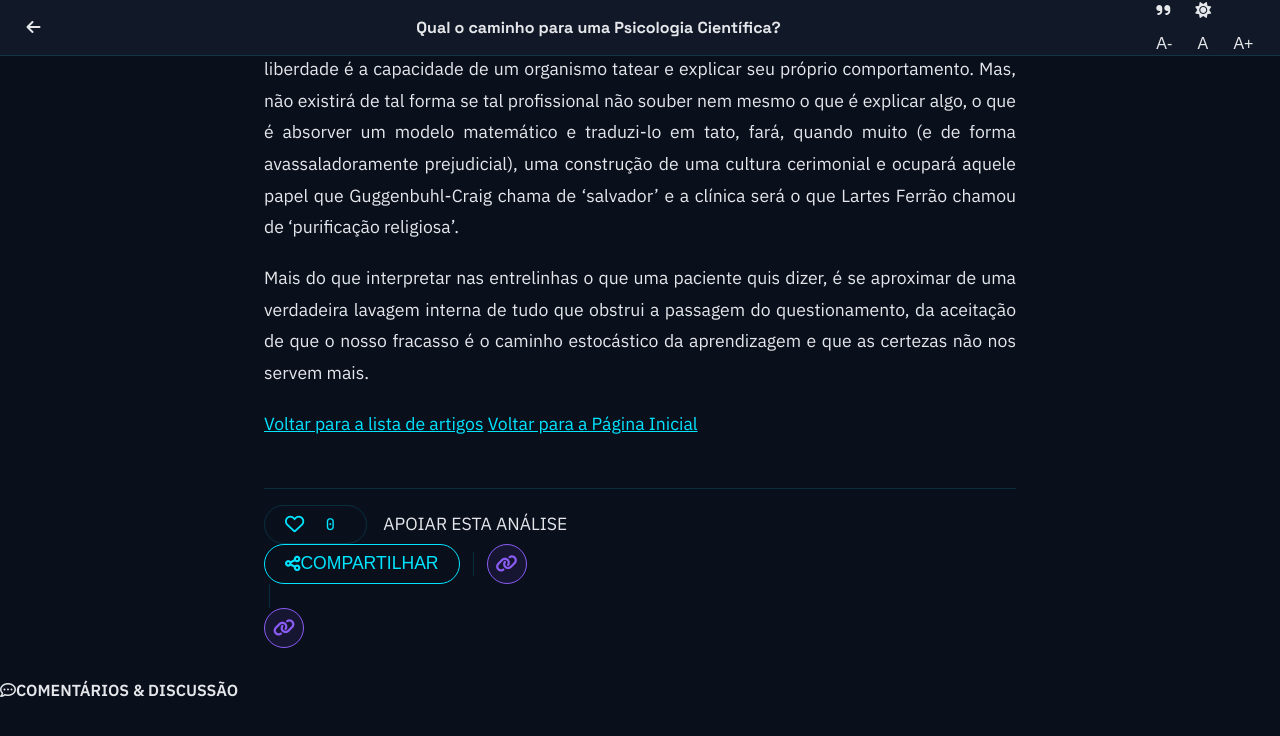
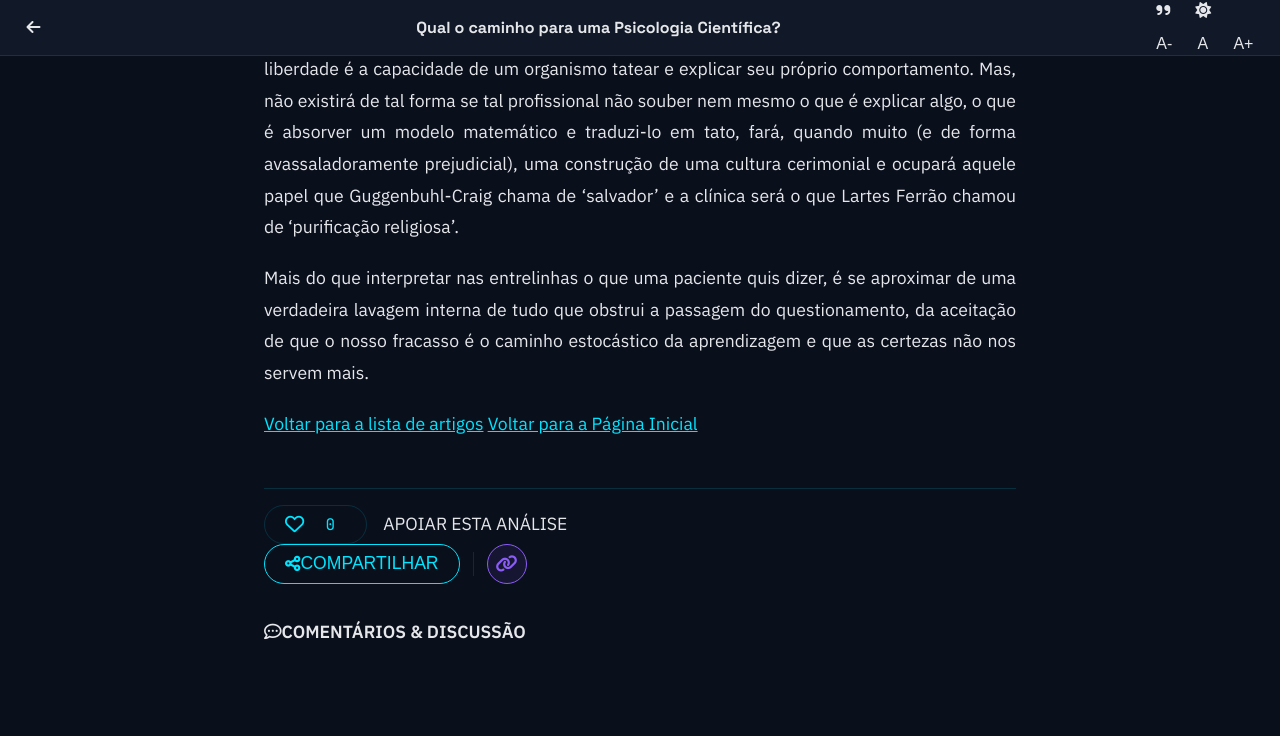
Before and after one commit to jonatan-franco/jonatan-franco.github.io, a Jekyll site: the page built from _posts/2025-08-30-psicologia-cientifica.md, in a window 1280 px wide and 900 px high, scrolled down 1569 px. Shown: the top 736 px of the window. Built offline with Jekyll 4.4.1, drawn with Linux system fonts in a browser that asks for light colours; comment, search, counter and statistics services are not loaded.

Commit message:
remove link

```diff
--- a/_layouts/article.html
+++ b/_layouts/article.html
@@ -316,13 +316,7 @@
     </button>
   </div>
 </div>
-              <div class="share-divider"></div>
-              <button class="share-btn copy-btn" id="copyPageUrlBtn" title="Copiar link manual">
-                <i class="fas fa-link"></i>
-              </button>
-            </div>
-          </div>
-        </div>
+
 
         <div class="comments-section mt-4">
           <h4 class="font-code text-cyan mb-3"><i class="far fa-comment-dots me-2"></i>COMENTÁRIOS & DISCUSSÃO</h4>
```
